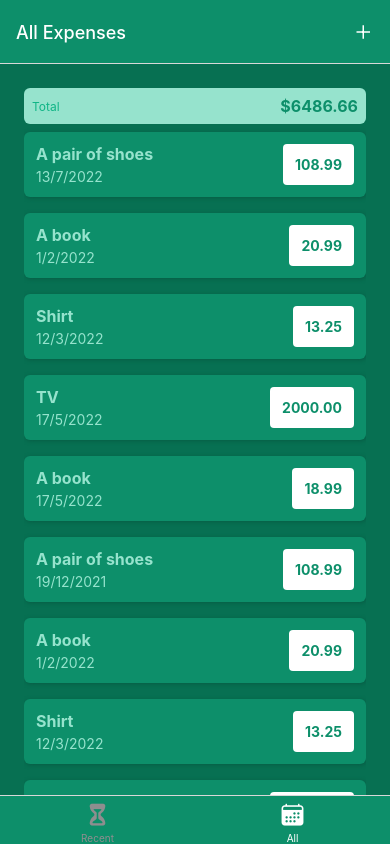
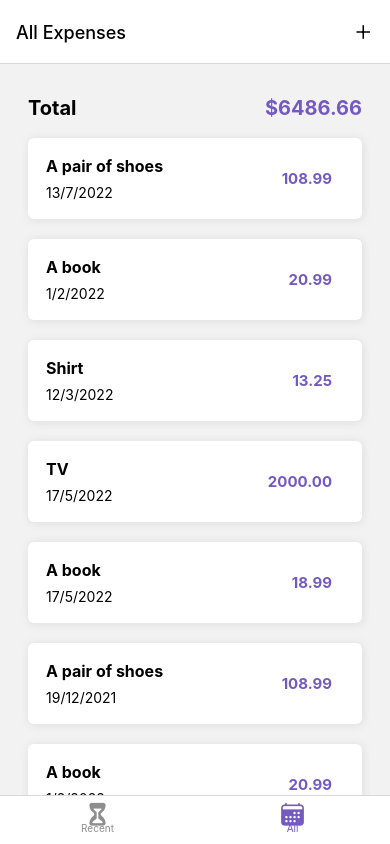
Before and after one commit to miladgeorgieva/ReactNative_ExpenseTrackerApp, a React Native app: screen /AllExpenses in a window 390 px wide. Built offline with nearby package versions, Linux system fonts and the light colour scheme.

Commit message:
Changes color scheme

```diff
--- a/App.js
+++ b/App.js
@@ -19,10 +19,11 @@ function ExpensesOverview() {
   return (
     <BottomTabs.Navigator
       screenOptions={({ navigation }) => ({
-        headerStyle: { backgroundColor: GlobalStyles.colors.primary500 },
-        headerTintColor: "white",
-        tabBarStyle: { backgroundColor: GlobalStyles.colors.primary500 },
-        tabBarActiveTintColor: 'white',
+        // headerStyle: { backgroundColor: GlobalStyles.colors.primary500 },
+        headerTintColor: "black",
+        // tabBarStyle: { backgroundColor: GlobalStyles.colors.primary500 },
+        tabBarActiveTintColor: GlobalStyles.colors.primary600,
+        tabBarStyle: { padding: 10 },
         headerRight: ({ tintColor }) => (
           <IconButton
             icon="add"
@@ -41,7 +42,7 @@ function ExpensesOverview() {
           title: "Recent Expenses",
           tabBarLabel: "Recent",
           tabBarIcon: ({ color, size }) => (
-            <Ionicons name="hourglass" size={size} color={color} />
+            <Ionicons name="hourglass" size={26} color={color} />
           ),
         }}
       />
@@ -52,7 +53,7 @@ function ExpensesOverview() {
           title: "All Expenses",
           tabBarLabel: "All",
           tabBarIcon: ({ color, size }) => (
-            <Ionicons name="calendar" size={size} color={color} />
+            <Ionicons name="calendar" size={26} color={color} />
           ),
         }}
       />
@@ -63,12 +64,12 @@ function ExpensesOverview() {
 export default function App() {
   return (
     <>
-      <StatusBar style="light" />
+      <StatusBar style="dark" />
       <ExpensesContextProvider>
         <NavigationContainer>
           <Stack.Navigator screenOptions={{
-            headerStyle: { backgroundColor: GlobalStyles.colors.primary500 },
-            headerTintColor: 'white'
+            headerStyle: { backgroundColor: GlobalStyles.colors.appBackground },
+            headerTintColor: 'black'
           }}>
             <Stack.Screen
               name="ExpensesOverview"
--- a/components/ExpensesOutput/ExpenseItem.js
+++ b/components/ExpensesOutput/ExpenseItem.js
@@ -35,17 +35,19 @@ const styles = StyleSheet.create({
         opacity: 0.75
     },
     expenseItem: {
-        padding: 12,
-        marginVertical: 8,
-        backgroundColor: GlobalStyles.colors.primary500,
+        padding: 18,
+        overflow: 'visible',
+        marginHorizontal: 8,
+        marginVertical: 10,
+        backgroundColor: 'white',
         flexDirection: 'row',
         justifyContent: 'space-between',
         borderRadius: 6,
-        elevation: 3,
-        shadowColor: GlobalStyles.colors.primary800,
-        shadowRadius: 4,
+        elevation: 2,
+        shadowColor: GlobalStyles.colors.gray,
+        shadowRadius: 8,
         shadowOffset: { width: 1, height: 1 },
-        shadowOpacity: 4,
+        shadowOpacity: 0.2,
         minWidth: 100
     },
     textBase: {
@@ -53,7 +55,7 @@ const styles = StyleSheet.create({
     },
     description: {
         fontSize: 16,
-        marginBottom: 4,
+        marginBottom: 8,
         fontWeight: 'bold'
     },
     amountContainer: {
@@ -65,7 +67,8 @@ const styles = StyleSheet.create({
         borderRadius: 4
     },
     amount: {
-        color: GlobalStyles.colors.primary500,
-        fontWeight: 'bold'
+        color: GlobalStyles.colors.primary600,
+        fontWeight: 'bold',
+        fontSize: 15
     }
 });
--- a/components/ExpensesOutput/ExpensesOutput.js
+++ b/components/ExpensesOutput/ExpensesOutput.js
@@ -23,15 +23,16 @@ export default ExpensesOutput;
 const styles = StyleSheet.create({
     container: {
         flex: 1,
-        paddingHorizontal: 24,
+        paddingHorizontal: 20,
         paddingTop: 24,
         paddingBottom: 0,
-        backgroundColor: GlobalStyles.colors.primary700,
+        overflow: 'visible'
     },
     infoText: {
-        color: 'white',
-        fontSize: 16,
+        color: 'black',
+        fontSize: 18,
         textAlign: 'center',
-        marginTop: 32
+        marginTop: 32,
+        fontWeight: 'bold'
     }
 });
--- a/components/ExpensesOutput/ExpensesSummary.js
+++ b/components/ExpensesOutput/ExpensesSummary.js
@@ -26,12 +26,12 @@ const styles = StyleSheet.create({
         alignItems: 'center'
     },
     period: {
-        fontSize: 12,
-        color: GlobalStyles.colors.primary400
+        fontSize: 20,
+        fontWeight: 'bold'
     },
     sum: {
-        fontSize: 16,
+        fontSize: 20,
         fontWeight: 'bold',
-        color: GlobalStyles.colors.primary500
+        color: GlobalStyles.colors.primary600
     }
 });
--- a/components/UI/Button.js
+++ b/components/UI/Button.js
@@ -19,7 +19,7 @@ const styles = StyleSheet.create({
     button: {
         borderRadius: 4,
         padding: 8,
-        backgroundColor: GlobalStyles.colors.primary500,
+        backgroundColor: GlobalStyles.colors.primary800,
     },
     flat: {
         backgroundColor: 'transparent',
@@ -29,7 +29,7 @@ const styles = StyleSheet.create({
         textAlign: 'center'
     },
     flatText: {
-        color: GlobalStyles.colors.primary200
+        color: GlobalStyles.colors.primary800
     },
     pressed: {
         opacity: 0.75,
--- a/constants/styles.js
+++ b/constants/styles.js
@@ -1,16 +1,23 @@
 export const GlobalStyles = {
     colors: {
-        primary50: '#96e3cd',
-        primary100: '#40dbaf',
-        primary200: '#20d6a2',
-        primary400: '#10b586',
-        primary500: '#0d8f6a',
-        primary700: '#077052',
-        primary800: '#075c44',
-        accent500: '#5c071f',
-        error50: '#fcc4e4',
-        error500: '#9b095c',
-        gray500: '#666666',
-        gray700: '#3d3d3d',
+        // primary50: '#96e3cd',
+        // primary100: '#40dbaf',
+        // primary200: '#20d6a2',
+        // primary400: '#10b586',
+        // primary500: '#0d8f6a',
+        // primary700: '#077052',
+        // primary800: '#075c44',
+        // accent500: '#5c071f',
+        // error50: '#fcc4e4',
+        // error500: '#9b095c',
+        // gray500: '#666666',
+        // gray700: '#3d3d3d',
+        primary800: '#2a1a6e',
+        primary600: '#7559c2',
+        primary500: '#a493cf',
+        primary200: '#cdc0f0',
+        gray: '#8a8a8a',
+        appBackground: '#f2f2f2',
+        error: '#9b095c'
     }
 }
--- a/screens/ManageExpense.js
+++ b/screens/ManageExpense.js
@@ -57,7 +57,7 @@ function ManageExpenses({ route, navigation }) {
             </View>
             {isEditing && (
                 <View style={styles.deleteContainer}>
-                    <IconButton icon="trash" color={GlobalStyles.colors.error500} size={36} onPress={deleteExpenseHandler} />
+                    <IconButton icon="trash" size={36} onPress={deleteExpenseHandler} color={GlobalStyles.colors.error} />
                 </View>
             )}
         </View>
@@ -70,7 +70,7 @@ const styles = StyleSheet.create({
     container: {
         flex: 1,
         padding: 24,
-        backgroundColor: GlobalStyles.colors.primary800
+        // backgroundColor: GlobalStyles.colors.primary800
     },
     buttons: {
         flexDirection: 'row',
@@ -84,8 +84,8 @@ const styles = StyleSheet.create({
     deleteContainer: {
         marginTop: 16,
         paddingTop: 8,
-        borderTopWidth: 2,
-        borderTopColor: GlobalStyles.colors.primary200,
+        borderTopWidth: 1,
+        borderTopColor: GlobalStyles.colors.primary800,
         alignItems: 'center'
     }
 })
```
